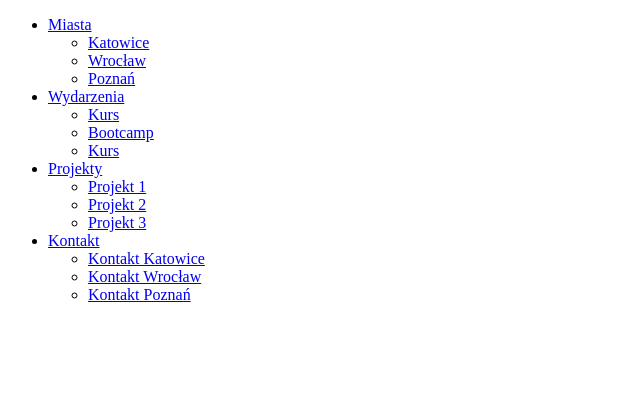
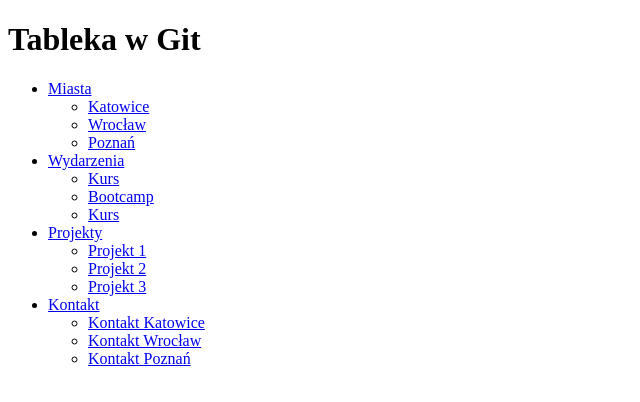
Before and after one commit to MagdalenaCzerwonka/Nauka-Gita-Kodilla, a plain HTML site: page index.html in a window 1280 px wide. Shown: the whole page, without its empty margins (0-640 px from the left). Drawn offline with nearby package versions, Linux system fonts and the light colour scheme; files that its build step writes are made by us from their sources.

Commit message:
Modify index.html

```diff
--- a/index.html
+++ b/index.html
@@ -6,6 +6,8 @@
 	<link rel="stylesheet" type="text/css" href="style.css">
 </head>
 <body>
+	<title>Tabelka</title>
+	<h1>Tableka w Git</h1>
 	<nav>
 		<ul>
 			<li>
```
